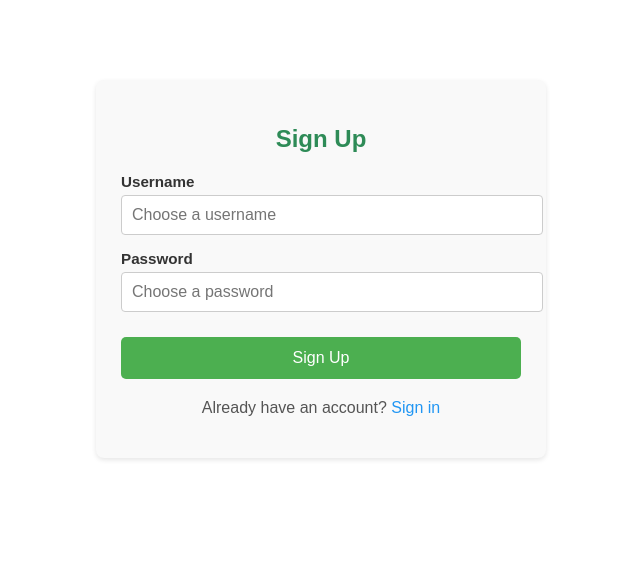
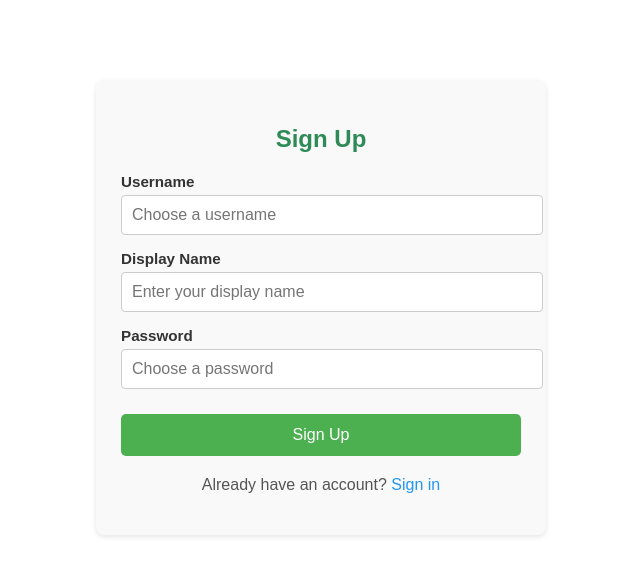
Before and after one commit to niemiville/work-hours-tracker, a React (Vite) app in the folder frontend/: page /signup in a window 1280 px wide. Shown: the top 576 px of the page, without its empty margins (319-959 px from the left). Built offline with nearby package versions, Linux system fonts and the light colour scheme.

Commit message:
Added display name for user. It can be set in sign up and it is displayed in top bar next to sign off button. Now sign in and displayed name are different.

```diff
--- a/frontend/src/api/authApi.ts
+++ b/frontend/src/api/authApi.ts
@@ -17,8 +17,8 @@ axios.interceptors.request.use(
     }
 );
 
-export const signUp = async (name: string, password: string) => {
-    const response = await axios.post(`${API_URL}/signup`, { name, password });
+export const signUp = async (name: string, password: string, displayname: string) => {
+    const response = await axios.post(`${API_URL}/signup`, { name, password, displayname });
     return response.data;
 };
 
--- a/frontend/src/api/config.ts
+++ b/frontend/src/api/config.ts
@@ -1,5 +1,5 @@
 // We're using nginx proxy so we can use relative URLs
-const API_BASE_URL = '/api';
+const API_BASE_URL = 'http://localhost:3001/api';
 
 // Define API endpoints
 export const API_ENDPOINTS = {
--- a/frontend/src/components/AuthContext.tsx
+++ b/frontend/src/components/AuthContext.tsx
@@ -4,6 +4,7 @@ import { login as loginApi, logout as logoutApi, getUser } from '../api/authApi'
 type User = {
     id: number;
     name: string;
+    displayname: string;
     token: string;
 };
 
--- a/frontend/src/components/SignUp.tsx
+++ b/frontend/src/components/SignUp.tsx
@@ -6,6 +6,7 @@ import "../styles/Auth.css";
 const SignUp = () => {
   const [name, setName] = useState("");
   const [password, setPassword] = useState("");
+  const [displayname, setDisplayname] = useState("");
   const [error, setError] = useState("");
   const navigate = useNavigate();
 
@@ -14,7 +15,7 @@ const SignUp = () => {
     setError("");
 
     try {
-      await signUp(name, password);
+      await signUp(name, password, displayname);
       navigate("/signin"); // Redirect to sign in after successful signup
     } catch (err) {
       setError("Signup failed. Try again.");
@@ -38,6 +39,17 @@ const SignUp = () => {
           />
         </div>
         <div className="form-group">
+          <label htmlFor="displayname">Display Name</label>
+          <input
+            id="displayname"
+            type="text"
+            value={displayname}
+            onChange={(e) => setDisplayname(e.target.value)}
+            placeholder="Enter your display name"
+            required
+          />
+        </div>
+        <div className="form-group">
           <label htmlFor="password">Password</label>
           <input
             id="password"
--- a/frontend/src/components/WorkHoursMaintenance.tsx
+++ b/frontend/src/components/WorkHoursMaintenance.tsx
@@ -104,7 +104,7 @@ const WorkHoursMaintenance: React.FC = () => {
         </div>
         <div className="topbar-right">
           <div className="user-info">
-            <span className="user-name">{user.name}</span>
+            <span className="user-name">{user.displayname}</span>
             <a href="#" className="sign-out-link" onClick={(e) => {
               e.preventDefault();
               handleSignOut();
```
Also changed, not shown: 2 other files (tests, documents, lock files or other folders).
